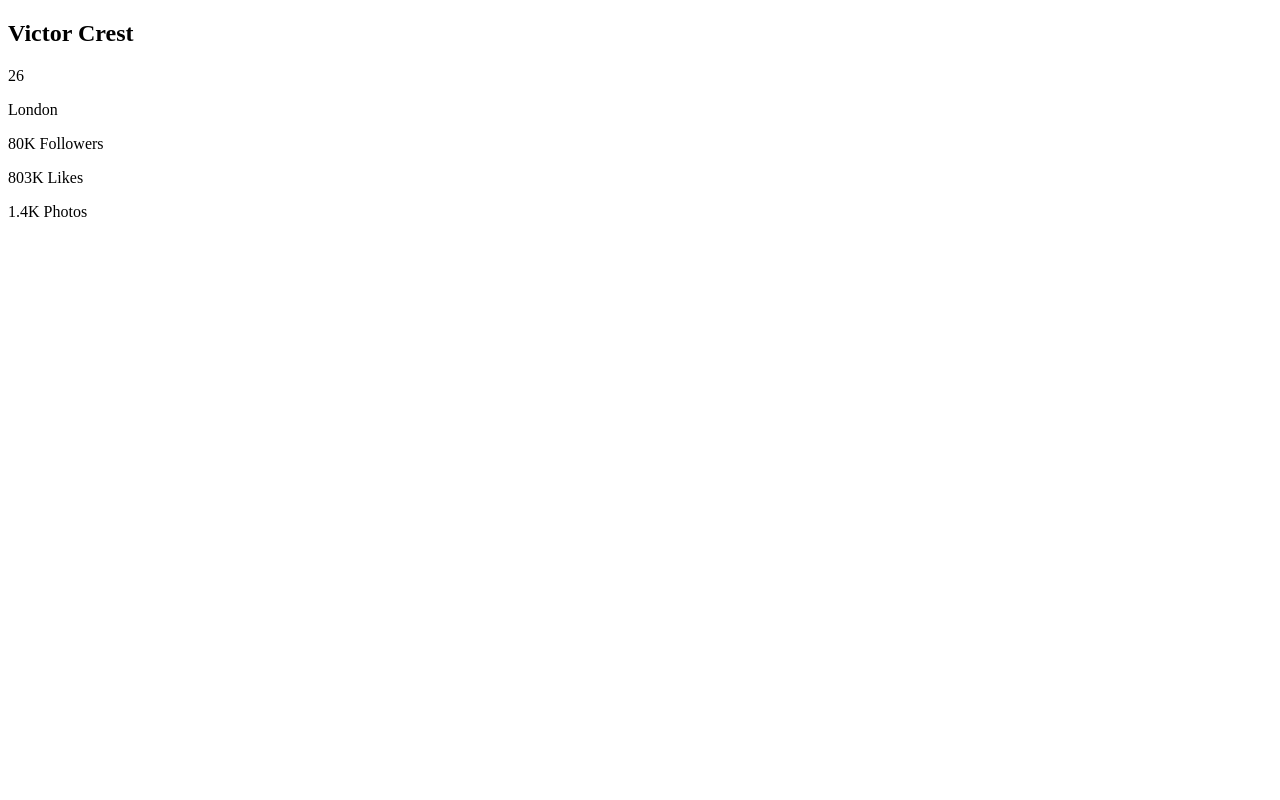
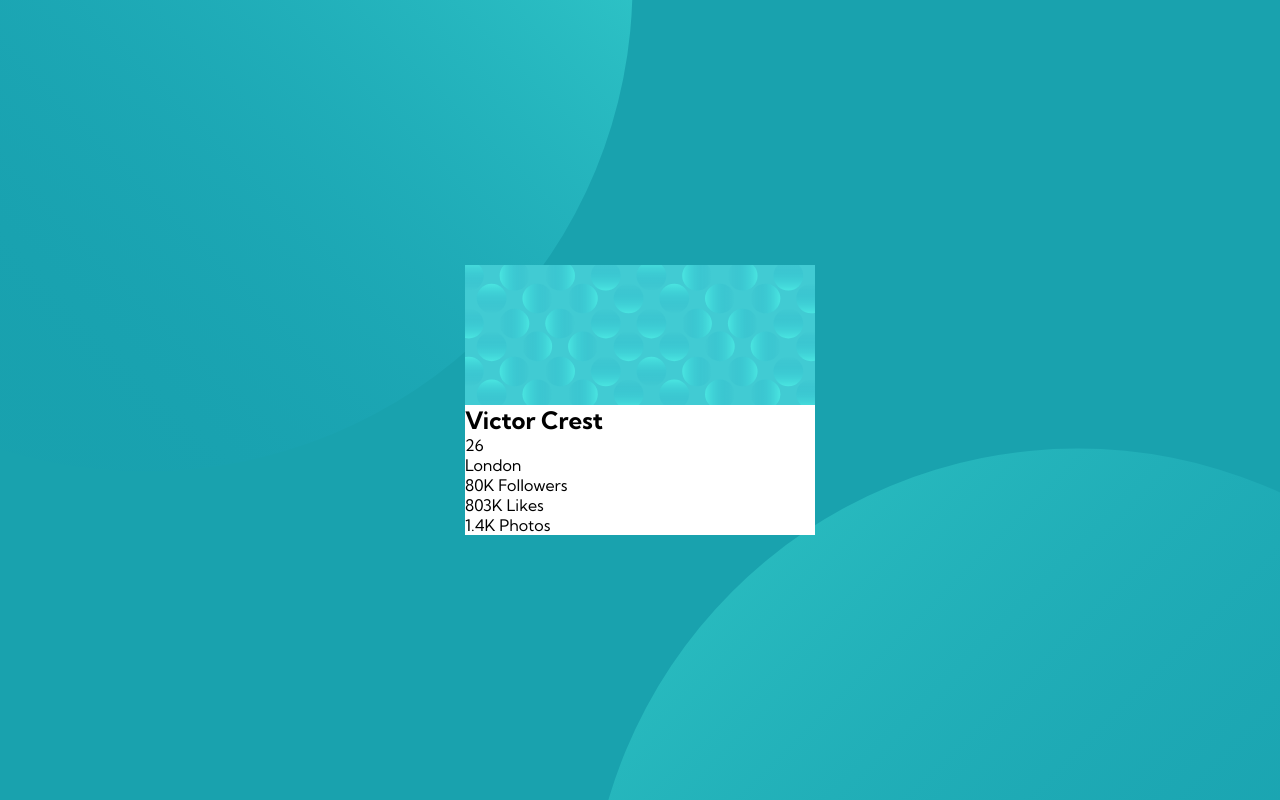
Before and after one commit to sidneyfrancois/profile-card-component, a plain HTML site: page index.html in a window 1280 px wide. Drawn offline with Linux system fonts and the light colour scheme.

Commit message:
base width according to heading image

```diff
--- a/index.html
+++ b/index.html
@@ -17,11 +17,15 @@
     <link rel="stylesheet" href="style.css" />
   </head>
   <body>
+    <div class="card">
+      <img src="images/bg-pattern-card.svg" alt="bubbles" />
+      <div class="middle">
         <div>
           <h2>Victor Crest</h2>
           26
         </div>
         <p>London</p>
+      </div>
 
       <div class="user-data">
         <p>
@@ -39,6 +43,7 @@
           Photos
         </p>
       </div>
+    </div>
     <!-- <div class="attribution">
     Challenge by <a href="https://www.frontendmentor.io?ref=challenge" target="_blank">Frontend Mentor</a>.
     Coded by <a href="#">Your Name Here</a>.
--- a/reset.css
+++ b/reset.css
@@ -0,0 +1,22 @@
+*,
+*::before,
+*::after {
+  box-sizing: border-box;
+}
+
+* {
+  margin: 0;
+  padding: 0;
+}
+
+html,
+body {
+  height: 100%;
+}
+
+img,
+svg {
+  display: block;
+  max-width: 100%;
+  box-sizing: inherit;
+}
--- a/style.css
+++ b/style.css
@@ -0,0 +1,32 @@
+@import url("https://fonts.googleapis.com/css2?family=Kumbh+Sans:wght@400;700&display=swap");
+
+:root {
+  --primary-dark-cyan: hsl(185, 75%, 39%);
+  --primary-very-dark-desaturated-blue: hsl(229, 23%, 23%);
+  --primary-dark-grayish-blue: hsl(227, 10%, 46%);
+
+  --neutral-dark-gray: hsl(0, 0%, 59%);
+
+  --font-Kumbh: "Kumbh Sans";
+  --font-Kumbh-regular: 400;
+  --font-Kumbh-bold: 700;
+}
+
+body {
+  font-family: var(--font-Kumbh);
+  font-weight: var(--font-Kumbh-regular);
+
+  display: flex;
+  justify-content: center;
+  align-items: center;
+
+  background: url("images/bg-pattern-top.svg"),
+    url("images/bg-pattern-bottom.svg"), var(--primary-dark-cyan);
+  background-repeat: no-repeat;
+  background-position: right calc(47vw + 15%) bottom calc(65vh - 15vw),
+    left calc(40vw + 25%) top calc(72vh - 10vw);
+}
+
+.card {
+  background-color: white;
+}
```
Lines whose indentation alone changed are shown as unchanged.
